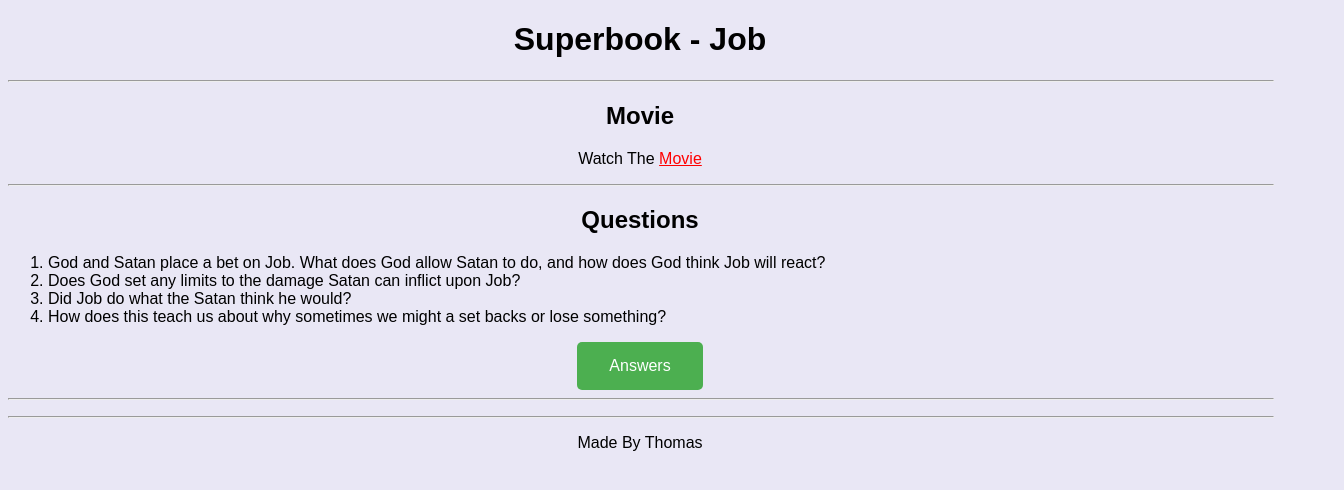
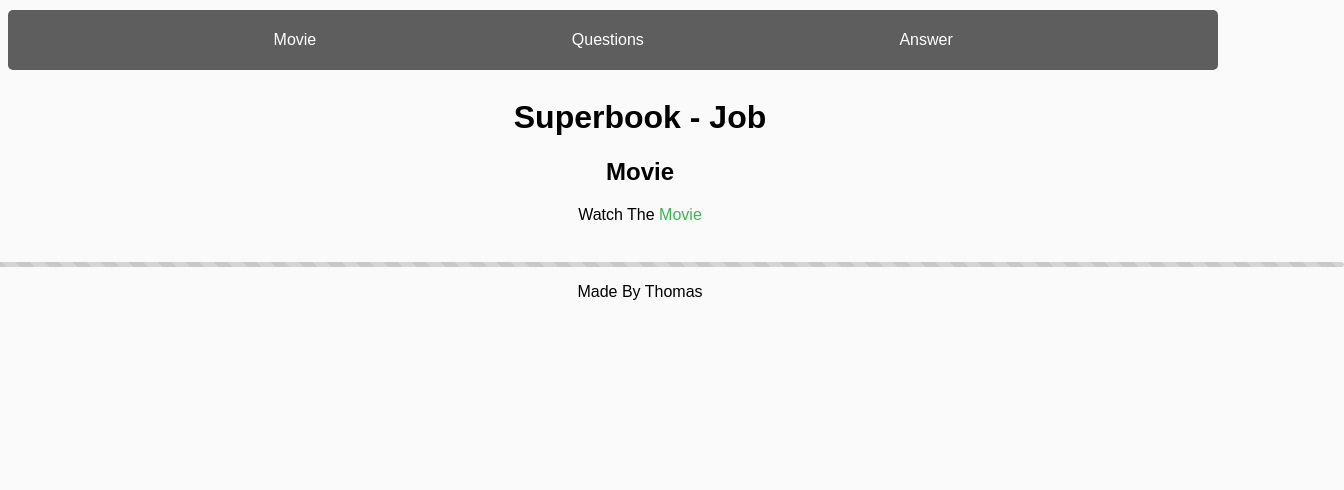
Before and after one commit to ThomasYiCui/SuperBook, a plain HTML site: page index.html in a window 1280 px wide. Shown: the whole page, 1344 px wide, since content can reach past the window. Drawn offline with Linux system fonts and the light colour scheme.

Commit message:
Update index.html

```diff
--- a/index.html
+++ b/index.html
@@ -1,20 +1,58 @@
 <!DOCTYPE html>
 <html>
+    <head>
+        <meta charset="utf-8">
+        <title>Top games on KA</title>
+    </head>
     <style>
         body {
-            background-color: rgb(233, 231, 245);
-            font-family: arial;
+            font-family: sans-serif;
+            background: rgb(250, 250, 250);
+        }
+
+        nav {
+            transition: 500ms;
+            display: flex;
+            justify-content: space-evenly;
+            background-color: rgb(94, 94, 94);
+            position: fixed;
+            margin-top: 10px;
+            line-height: 40px;
+            width: 93%;
+            top: 0;
+            font-family: sans-serif;
+            z-index: 1;
+            padding: 10px;
+            border-radius: 5px;
         }
         a {
-            color: rgb(255, 0, 0);
+            display: inline-block;
+            color: rgb(255, 255, 255);
+            text-decoration: none;
+            position: relative;
+            height: 40px;
         }
-        a:hover {
-            animation-name: link-animation;
-            animation-duration: 3s;
+
+        a::after {
+            text-align: center;
+            content: "";
+            margin-top: -5px;
+            width: 0px;
+            height: 2px;
+            display: block;
+            background: rgb(222, 222, 222);
+            transition: 1000ms;
+            width: 100%;
+            transform: scaleX(0);
         }
-        hr {
-            background-color: rgb(100, 100, 100);
-            width: 100%;
+
+        a:hover::after {
+            transform: scaleX(1);
+        }
+        .scene {
+            margin-top: 60px;
+            margin-left: 45px;
+            margin-right: 45px;
         }
         button {
             background-color: #4CAF50;
@@ -28,8 +66,20 @@
             font-size: 16px;
             border-radius: 5px;
         }
+        hr {
+            margin-left: -10%;
+            border: none;
+            background-color: rgb(212, 212, 212);
+            height: 5px;
+            width: 120%;
+            border-radius: 5px;
+            background: repeating-linear-gradient(45deg, rgb(200, 200, 200), rgb(200, 200, 200) 10px, rgb(212, 212, 212) 10px, rgb(212, 212, 212) 20px);
+        }
         .center {
             text-align: center;
+        }
+        .green {
+            color: rgb(55, 184, 81);
         }
         @keyframes link-animation {
             0% {
@@ -45,28 +95,72 @@
                 color: rgb(255, 0, 0);
             }
         }
+        @keyframes animPage {
+            from {
+                opacity: 0;
+            }
+
+            to {
+                opacity: 1;
+            }
+        }
+
+
     </style>
     <body>
+    <nav>
+        <a href='javascript: changePage(0);'>Movie</a>
+        <a href='javascript: changePage(1);'>Questions</a>
+        <a href='javascript: changePage(2);'>Answer</a>
+    </nav>
+
+    <div class='scene'>
+        <br>
         <h1 class = "center">Superbook - Job</h1>
+        <h2 class = "center">Movie</h2>
+        <p class = "center">Watch The <a href = "https://www.youtube.com/watch?v=QhPLGMMz7yk" class = "green">Movie</a></p>
         <hr>
-        <h2 class = "center">Movie</h2>
-        <p class = "center">Watch The <a href = "https://www.youtube.com/watch?v=QhPLGMMz7yk">Movie</a></p>
-        <hr>
-        <h2 class = "center">Questions</h2>
-        <ol>
+        <p class = "center">Made By Thomas<p>
+    </div>
+    <div class='scene'>
+        <br>
+        <h1 class = "center">Questions</h1>
+        <ul>
             <li> God and Satan place a bet on Job. What does God allow Satan to do, and how does God think Job will react?
             <li> Does God set any limits to the damage Satan can inflict upon Job?
             <li> Did Job do what the Satan think he would?
             <li> How does this teach us about why sometimes we might a set backs or lose something?
-        </ol>
+        </ul>
+        <hr>
+        <p class = "center">Made By Thomas<p>
+    </div>
+    <div class='scene'>
+        <br>
+        <h1 class = "center">Answers</h1>
         <button onclick = "showAnswer()"><span id = "on">Answers</span></button>
         <hr>
-        <p id = "answerKey1"></p>
-        <p id = "answerKey2"></p>
-        <p id = "answerKey3"></p>
-        <p id = "answerKey4"></p>
+        <p id = "answerKey1">1.</p>
+        <p id = "answerKey2">2.</p>
+        <p id = "answerKey3">3.</p>
+        <p id = "answerKey4">4.</p>
         <hr>
-        <p class = "center">Made By Thomas</p>
+        <p class = "center">Made By Thomas<p>
+    </div>
+
+    <script>
+
+        var scenes = document.getElementsByClassName('scene');
+
+        function changePage(index) {
+            window.scroll(0, 0);
+            for (var i = 0; i < scenes.length ; i++) {
+                scenes[i].style.display = 'none';
+                scenes[i].style.animation = 'animPage 5000ms forwards';
+            }
+            scenes[index].style.display = 'block';
+        };
+        changePage(0);
+    </script>
     <script>
         function showAnswer (){
             window.scrollTo(0, 2000);
@@ -76,5 +170,6 @@
             document.getElementById("answerKey4").innerHTML = "4. God will allow unfair things to come at you to make you stronger.";
         }
     </script>
+
     </body>
 </html>
```
Lines whose indentation alone changed are shown as unchanged.
